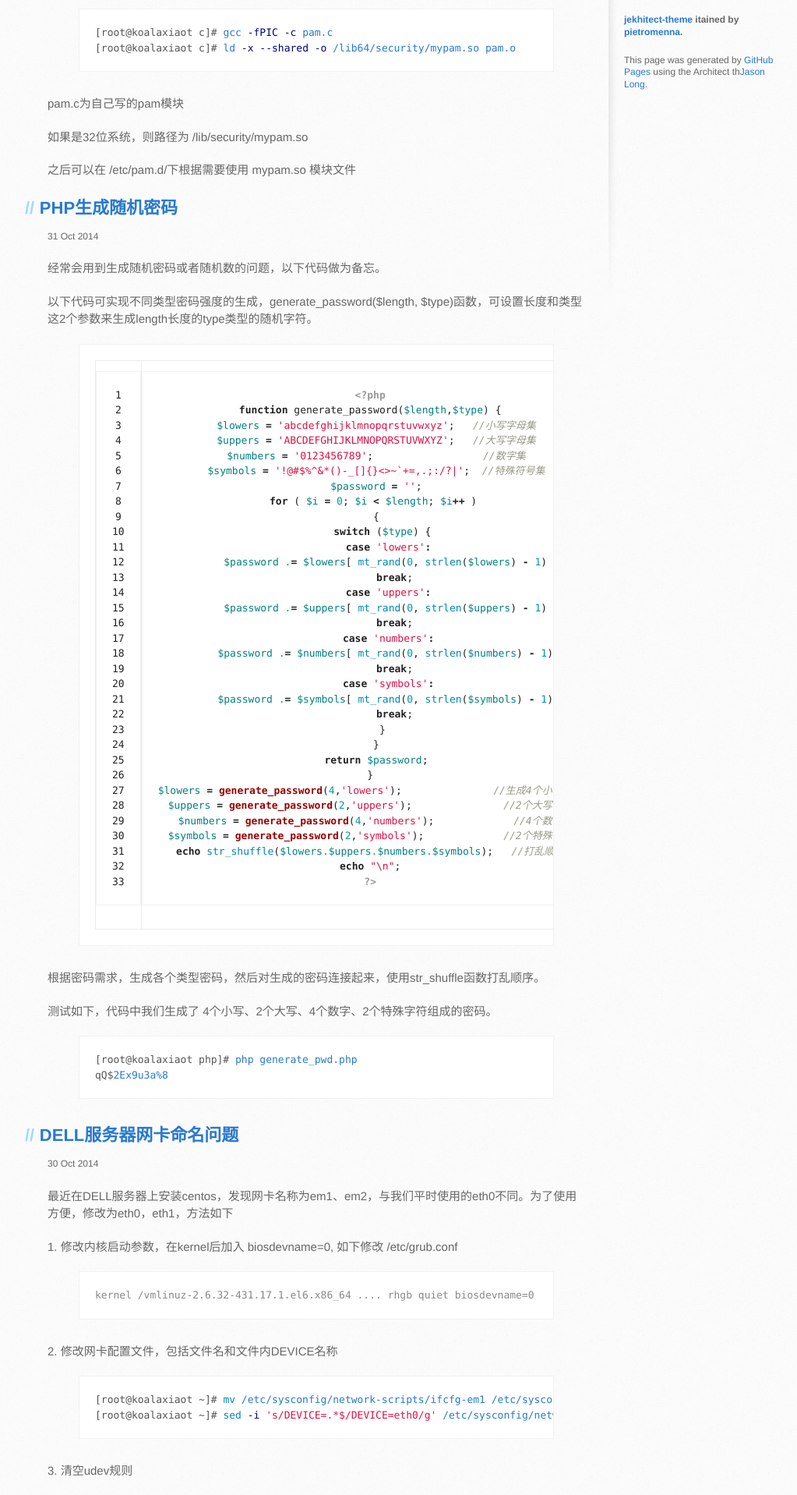
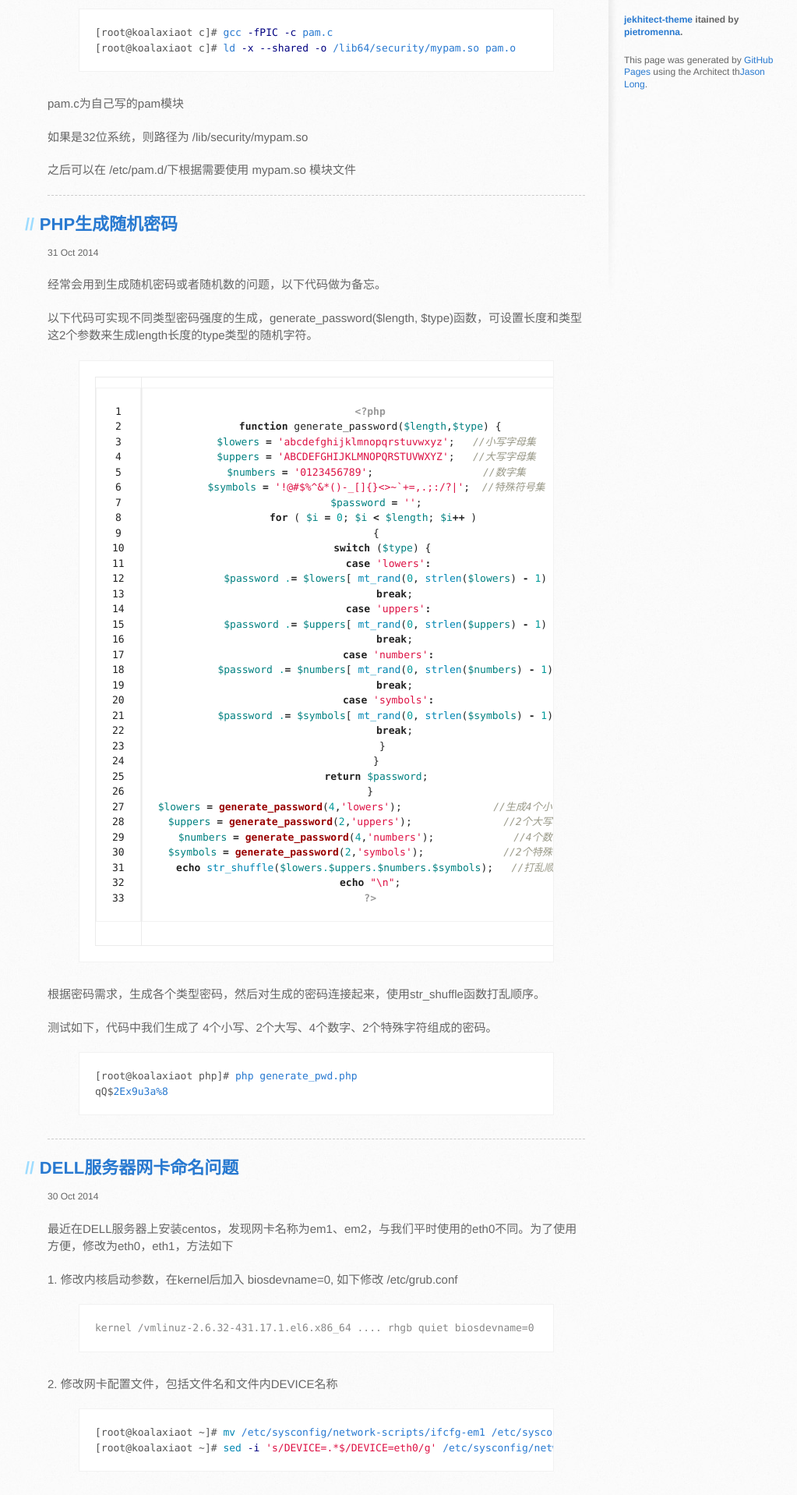
Before and after one commit to koalaxiaot/koalaxiaot.github.com, a Jekyll site: the page built from index.html, in a window 1280 px wide. Shown: the part 365-2282 px from the top of the page at 78% size, without its empty margins (109-1132 px from the left). Built offline with Jekyll 4.4.1, drawn with Linux system fonts in a browser that asks for light colours.

Commit message:
change content class

```diff
--- a/stylesheets/stylesheet.css
+++ b/stylesheets/stylesheet.css
@@ -869,5 +869,5 @@ dl dd {
 
 .content{
   margin-bottom: 20px;
-  border-bottom: 1px #dashed #ccc;
+  border-bottom: 1px dashed #ccc;
 }
```
